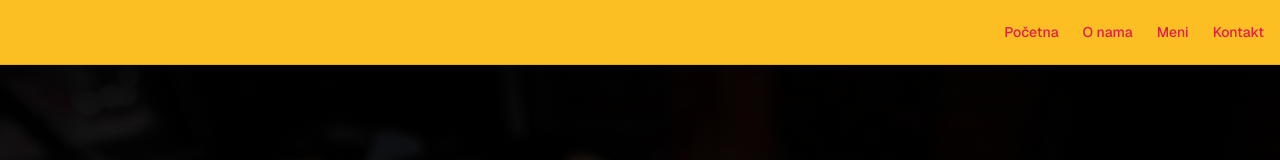
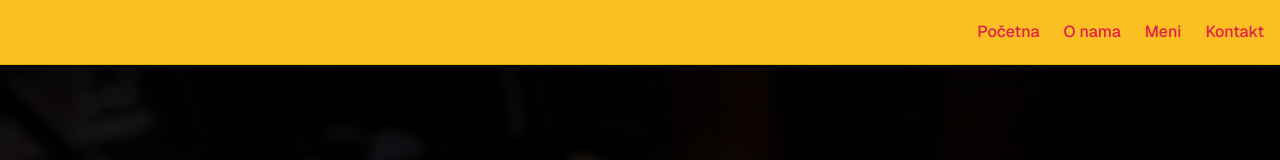
Before and after one commit to dzenanramic/seam-grill, a Next.js app: page / in a window 1280 px wide. Shown: the top 160 px of the page. Built offline with nearby package versions, Linux system fonts and the light colour scheme.

Commit message:
header font size m

```diff
--- a/components/Header.tsx
+++ b/components/Header.tsx
@@ -12,7 +12,7 @@ export default function Header() {
   return (
     <header className="sticky top-0 z-50 bg-[#FBBF24] md:border-b md:border-sidebar-border">
       <div className="container flex items-center justify-end h-16 px-4">
-        <nav className="hidden md:flex items-center gap-6 text-sm font-medium">
+        <nav className="hidden md:flex items-center gap-6 text-m font-medium">
           <Link href="/" className="text-[#E11D48] hover:text-brown">
             Početna
           </Link>
```
